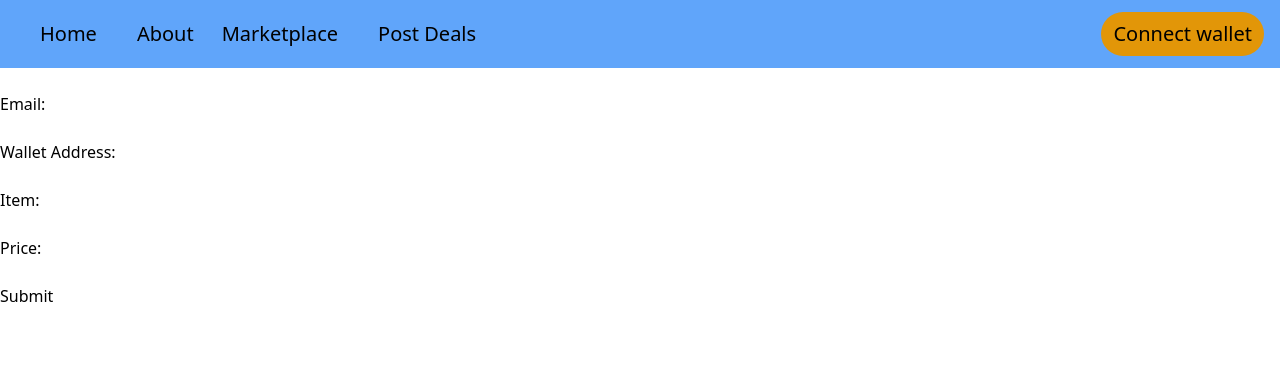
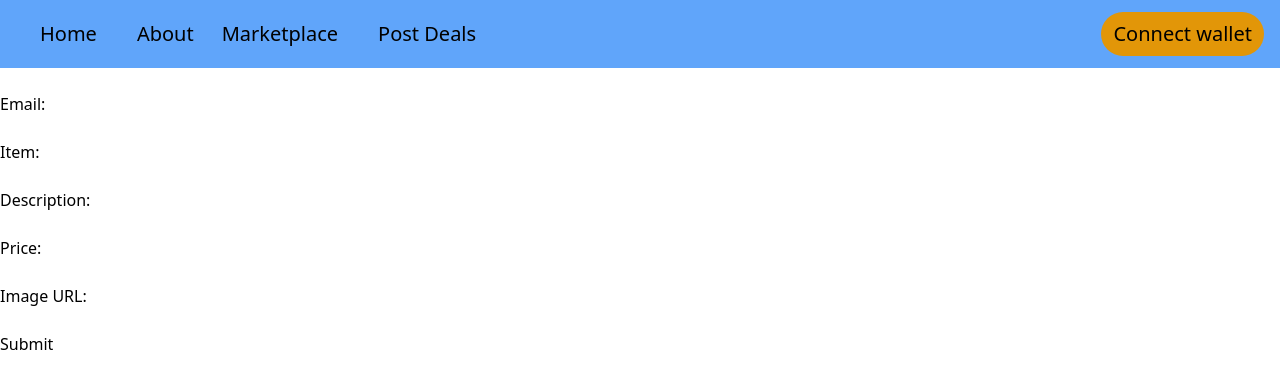
Before and after one commit to Dissonant101/hermitrade, a React (Vite) app in the folder client/: page /post in a window 1280 px wide. Shown: the top 388 px of the page. Built offline with nearby package versions, Linux system fonts and the light colour scheme.

Commit message:
Updated post deal input fields

```diff
--- a/client/src/components/PostDeal.tsx
+++ b/client/src/components/PostDeal.tsx
@@ -8,17 +8,21 @@ const PostDeal = () => {
       <br />
       <input type="email" id="email" name="email" />
       <br />
-      <label htmlFor="address">Wallet Address:</label>
-      <br />
-      <input type="text" id="address" name="address" />
-      <br />
       <label htmlFor="item">Item:</label>
       <br />
       <input type="text" id="item" name="item" />
       <br />
+      <label htmlFor="description">Description:</label>
+      <br />
+      <input type="text" id="description" name="description" />
+      <br />
       <label htmlFor="price">Price:</label>
       <br />
       <input type="text" id="price" name="price" />
+      <br />
+      <label htmlFor="imageurl">Image URL:</label>
+      <br />
+      <input type="text" id="imageurl" name="imageurl" />
       <br />
       <input type="submit" value="Submit" />
       <br />
```
